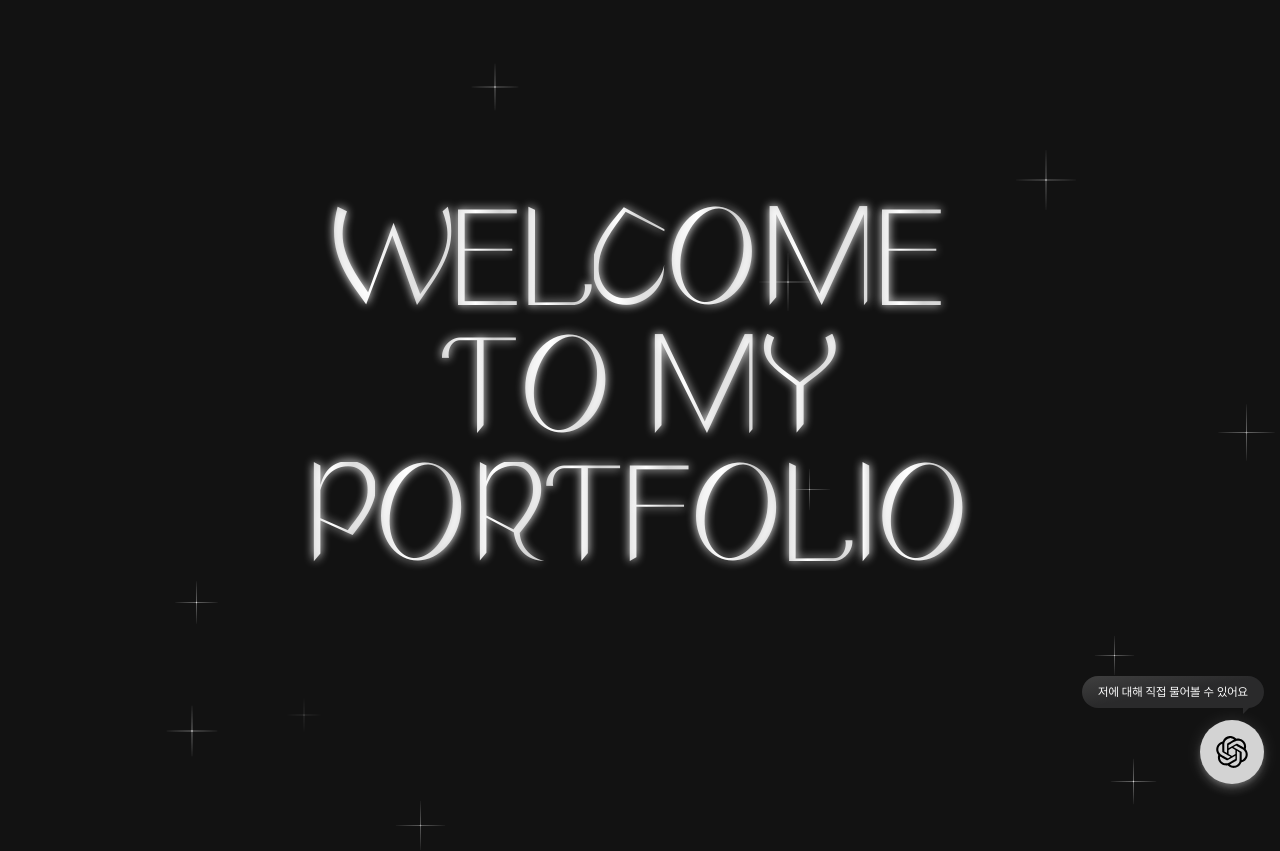
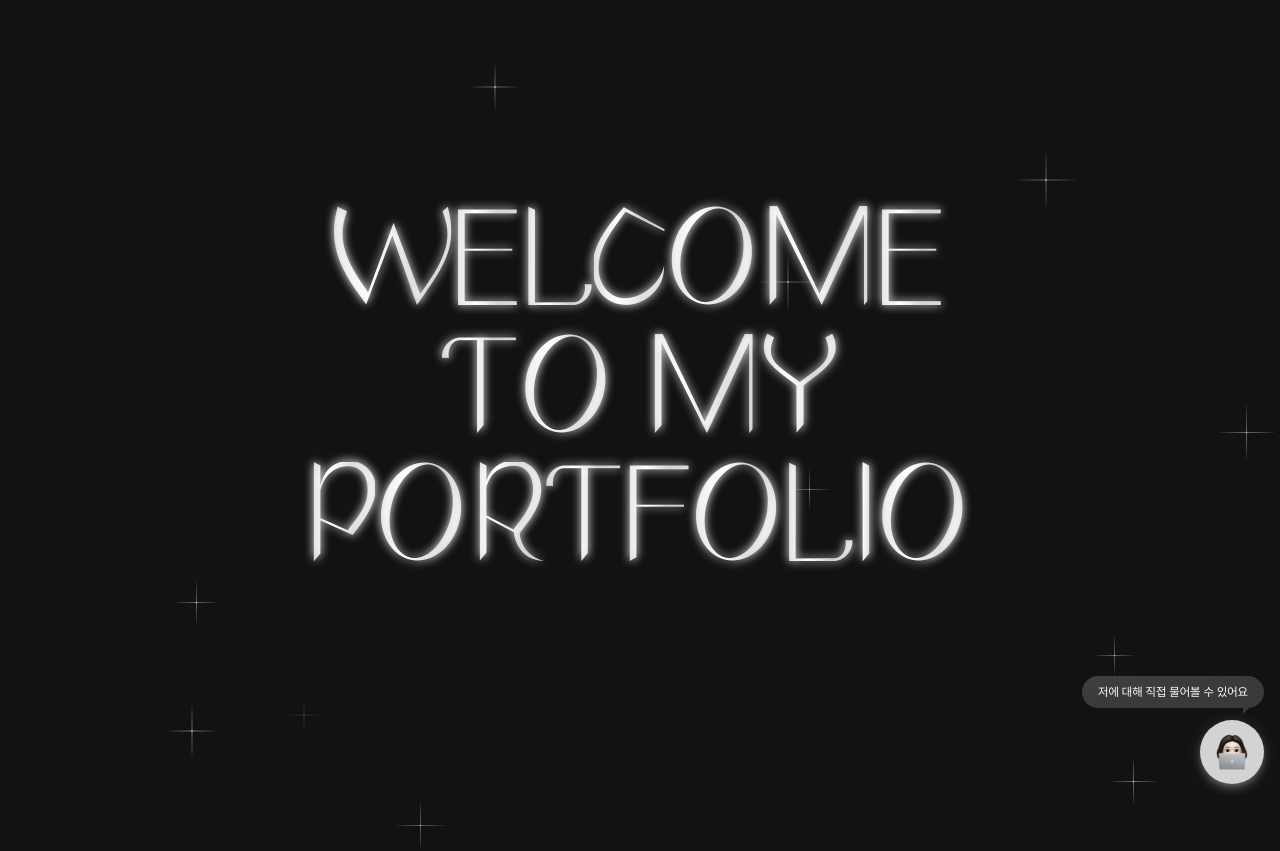
Before and after one commit to eunbinnie/fe-portfolio, a Next.js app: page / in a window 1280 px wide. Shown: the top 851 px of the page. Built offline with nearby package versions, Linux system fonts and the light colour scheme; no server answers.

Commit message:
refactor: 버튼 아이콘 변경 및 말풍선 색상 변경

```diff
--- a/src/components/button/FloatingButton.tsx
+++ b/src/components/button/FloatingButton.tsx
@@ -23,12 +23,12 @@ const FloatingButton = () => {
         className="relative size-14 cursor-pointer rounded-full bg-silver shadow-small transition-colors duration-300 ease-in-out hover:bg-white md:size-16"
       >
         <Image
-          src="/icons/chatgpt.svg"
+          src="/icons/buttonProfile.png"
           alt="AI와 채팅하기"
           fill
           sizes="max-width:100%"
           priority
-          className="object-cover p-4"
+          className="object-cover p-2"
         />
       </button>
       <Portal active={isActive} onClose={handleModalActive}>
--- a/src/styles/globals.css
+++ b/src/styles/globals.css
@@ -53,7 +53,7 @@
   /* 말풍선 */
   .speech-bubble {
     position: relative;
-    background: #2a2a2b;
+    background: #3a3a3b;
     color: #fff;
     border-radius: 24px;
     margin-bottom: 12px;
@@ -68,7 +68,7 @@
     width: 0;
     height: 0;
     border: 7px solid transparent;
-    border-top-color: #2a2a2b;
+    border-top-color: #3a3a3b;
     border-bottom: 0;
     border-left: 0;
     margin-left: -3.5px;
--- a/tailwind.config.ts
+++ b/tailwind.config.ts
@@ -37,7 +37,7 @@ const config: Config = {
           'infinite-slide-original 70s linear infinite',
         'infinite-slide-copy': 'infinite-slide-copy 70s linear infinite',
         'fade-in': 'fade-in 0.25s ease-in-out forwards',
-        'fade-in-slow': 'fade-in 3s ease-out 2s forwards',
+        'fade-in-slow': 'fade-in 2s ease-out 2s forwards',
         'fade-out': 'fade-out 0.25s ease-in-out forwards',
         'slide-in-right': 'slide-in-right 0.25s ease-in forwards',
         'slide-out-right': 'slide-out-right 0.25s ease-in forwards',
```
Also changed, not shown: public/icons/buttonProfile.png (added), public/icons/chatgpt.svg (deleted).
